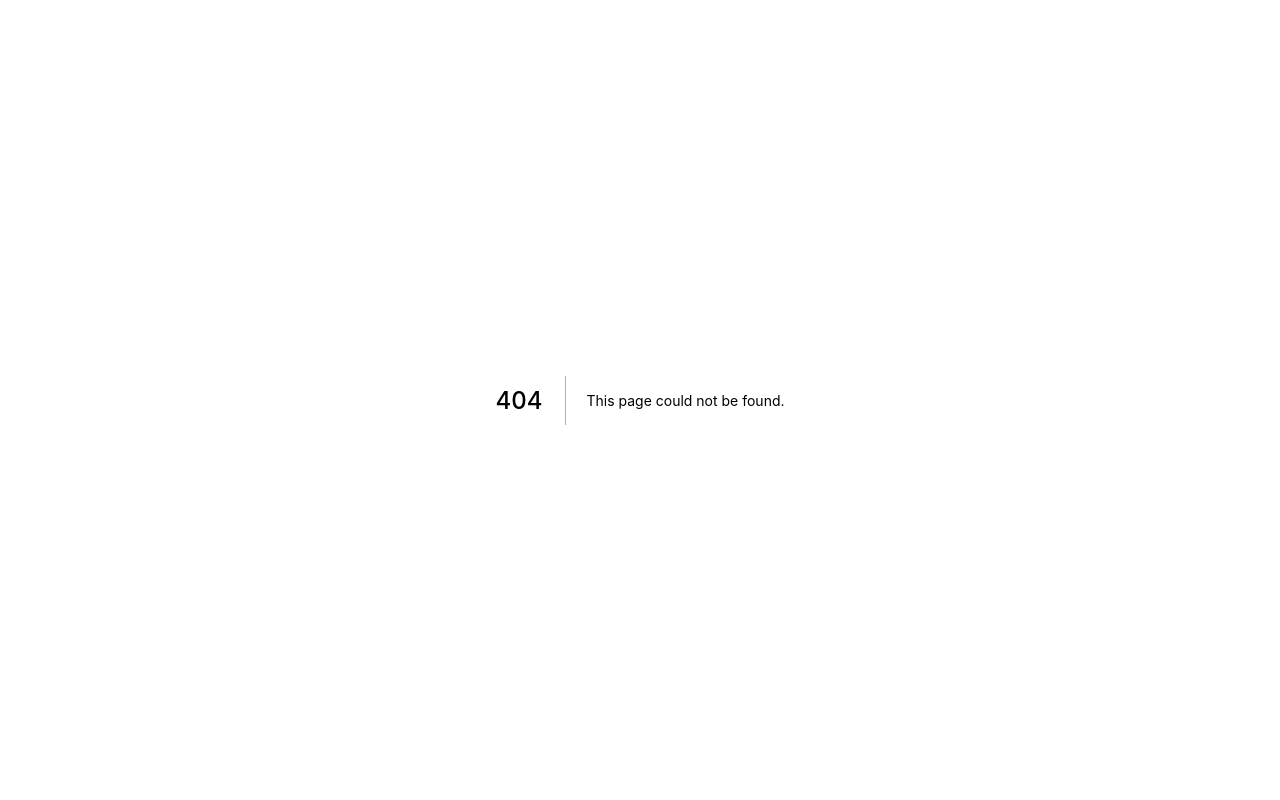
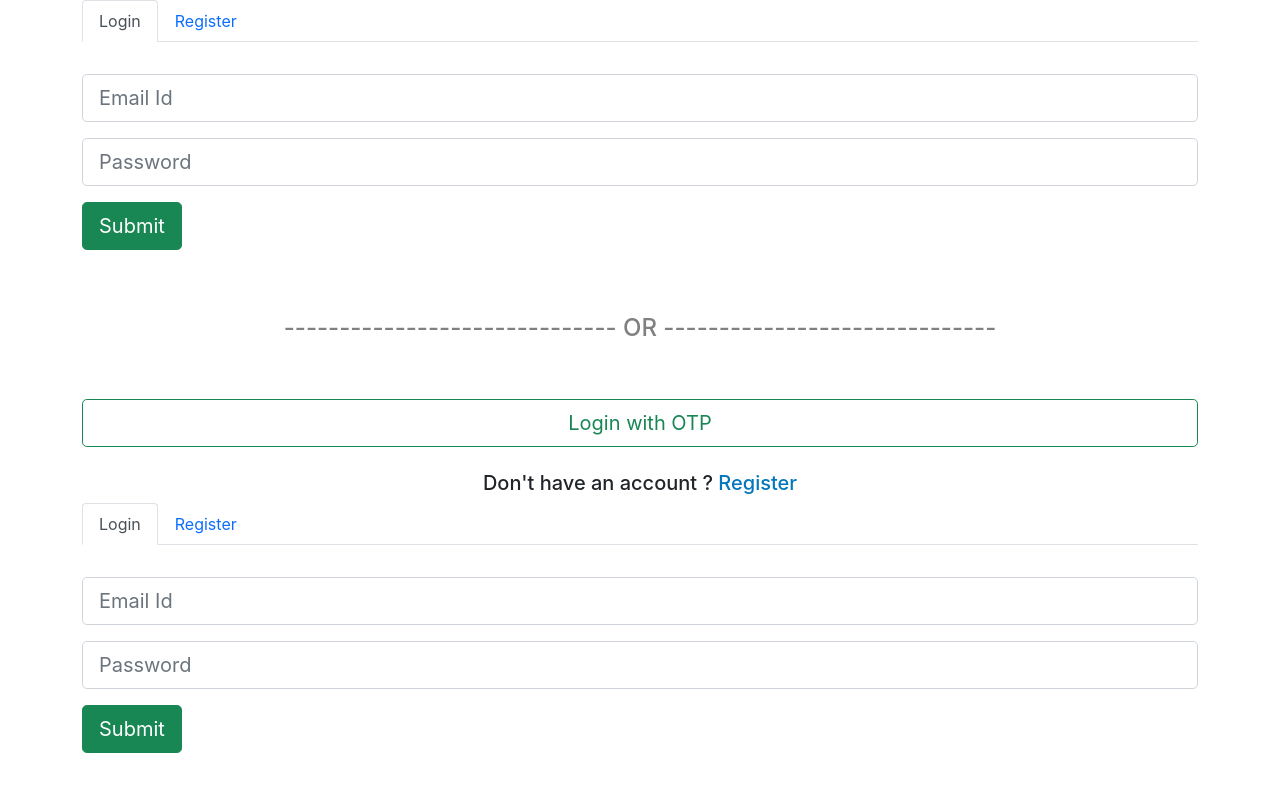
Before and after one commit to pruthvivm44/loginFE_Main, a Next.js app: page /Login in a window 1280 px wide. Before the commit this address had no page. Shown: the top 800 px of the page. Built offline with nearby package versions, Linux system fonts and the light colour scheme.

Commit message:
added log with email

```diff
--- a/package.json
+++ b/package.json
@@ -13,7 +13,8 @@
     "@babel/runtime": "^7.17.9",
     "@reduxjs/toolkit": "^1.8.1",
     "bootstrap": "^5.1.3",
-    "next": "12.1.5",
+    "firebase": "^9.7.0",
+    "next": "^12.1.5",
     "react": "18.0.0",
     "react-bootstrap": "^2.3.1",
     "react-dom": "18.0.0",
--- /dev/null
+++ b/pages/Login.js
@@ -0,0 +1,80 @@
+import React from 'react';
+import {useState} from 'react';
+import {Container,Row,Tab,Tabs,Col,Form,Button,Alert} from 'react-bootstrap';
+import labels from '../src/config/labels';
+import {auth} from '../src/config/firebase-config';
+import {createUserWithEmailAndPassword} from 'firebase/auth';
+
+function Login(){
+    const [signupEmail,setSignupEmail]=useState("");
+    const [signupPassword,setSignupPassword]=useState("");
+    const [error,setError]=useState("")
+
+    const signup= async (e)=>{
+    e.preventDefault();
+        setError("");
+        try{
+            const user = await createUserWithEmailAndPassword(
+            auth,
+            signupEmail,
+            signupPassword );
+            console.log(JSON.stringify(user))
+            alert('User is Verified')
+        }
+        catch(error){
+            console.log(error.message);
+            setError(error.message);
+        }
+    }
+
+    return(
+        <>
+        <Container>
+            <Row>
+                <Col md={12}>
+                    <Tabs defaultActiveKey="first" id="uncontrolled-tab-example">
+                            <Tab style={{color:'black'}} eventKey="first" title="Login"/>
+                            <Tab style={{color:'black'}} eventKey="second" title="Register"/>
+                    </Tabs>
+                </Col><p></p><p></p>
+
+                <Form>
+                        <Form.Group className="mb-3" controlId="formBasicEmail">
+                            <Form.Control type="email" placeholder="Email Id" size='lg'
+                            onChange={(event)=>{setSignupEmail(event.target.value)}}
+                            />
+                        </Form.Group>
+                        {error && <Alert varient="danger">{error}</Alert>}
+                        <Form.Group className="mb-3" controlId="formBasicPassword">
+                            <Form.Control type="password" placeholder="Password" size='lg' onChange={(event)=>{setSignupPassword(event.target.value)}} />
+                        </Form.Group>
+                        <p></p>
+                        <Button variant="success" type="submit" size='lg' onClick={signup}>
+                                {labels.LOGINSIGNUP.AFTER_FILLED_ALL_DETAILS}
+                        </Button>
+                        <p></p>
+                        <span><br></br><br></br></span>
+                        <div style={{textAlign:'center',color:'grey'}}>
+                        <Form.Label><h4>{labels.LOGINSIGNUP.DIVIDER_OR}</h4></Form.Label>
+                        </div>
+                        <p></p>
+                        <p></p>
+                        <span><br></br></span>
+                        <div className="d-grid gap-2">
+                        <Button variant="outline-success" type="submit" size='lg'>
+                                {labels.LOGINSIGNUP.LOGIN_THROUGH_OTP}
+                        </Button>
+                        </div>
+                        <span><br></br></span>
+                        <div className='center' style={{color:'grey darken-2',textAlign:'center'}}>
+                            <h5 className='center'>
+                                {labels.LOGINSIGNUP.DONT_HAVE_ACCNT}<a href='/' style={{color:"#0277bd"}}> {labels.LOGINSIGNUP.CREATE_NEW_ACCOUNT}</a>
+                            </h5>
+                        </div>
+                </Form>
+        </Row>
+    </Container>
+    </>
+    )
+}
+export default Login;
--- a/pages/_app.js
+++ b/pages/_app.js
@@ -3,11 +3,13 @@ import 'bootstrap/dist/css/bootstrap.css';
 import '../styles/globals.css';
 import store from '../src/store';
 import { Provider } from 'react-redux';
+import Logincontainer from '../src/containers/LoginContainer'
 
 function MyApp({ Component, pageProps }) {
   return (
     <Provider store={store}>
       <Component {...pageProps} />
+      <Logincontainer/>
     </Provider>
   );
 }
--- /dev/null
+++ b/src/config/firebase-config.js
@@ -0,0 +1,13 @@
+import { initializeApp } from 'firebase/app';
+import {getAuth} from 'firebase/auth'
+const firebaseConfig = {
+    apiKey: "AIzaSyCs3JzAZNZILJK6JLgx-pwC2DG3sG8zzaE",
+    authDomain: "signup-auth-849a7.firebaseapp.com",
+    projectId: "signup-auth-849a7",
+    storageBucket: "signup-auth-849a7.appspot.com",
+    messagingSenderId: "827453307504",
+    appId: "1:827453307504:web:1bbe25e56eede2b06452b5"
+  };
+  const app=initializeApp(firebaseConfig);
+
+  export const auth=getAuth(app);
--- /dev/null
+++ b/src/config/labels.js
@@ -0,0 +1,10 @@
+const labels={
+    LOGINSIGNUP:{
+        AFTER_FILLED_ALL_DETAILS:'Submit',
+        DIVIDER_OR:'------------------------------    OR    ------------------------------',
+        LOGIN_THROUGH_OTP:'Login with OTP',
+        DONT_HAVE_ACCNT:"Don't have an account ?",
+        CREATE_NEW_ACCOUNT:"Register",
+    },
+}
+export default labels
--- /dev/null
+++ b/src/containers/LoginContainer.js
@@ -0,0 +1,6 @@
+import React,{useState} from 'react';
+import Login from '../../pages/Login'
+const LoginContainer=()=>{
+    return<Login/>
+}
+export default LoginContainer
```
Also changed, not shown: 1 other file (tests, documents, lock files or other folders).
